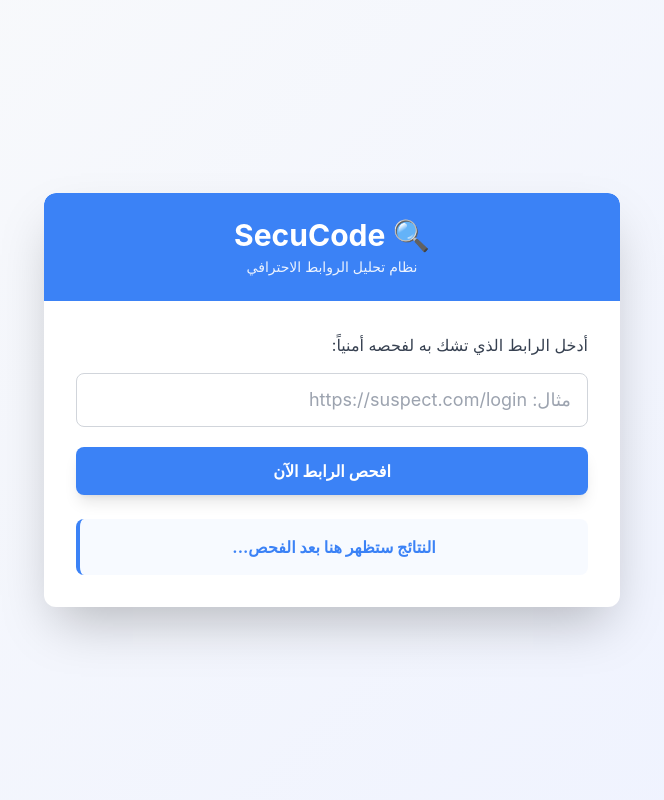
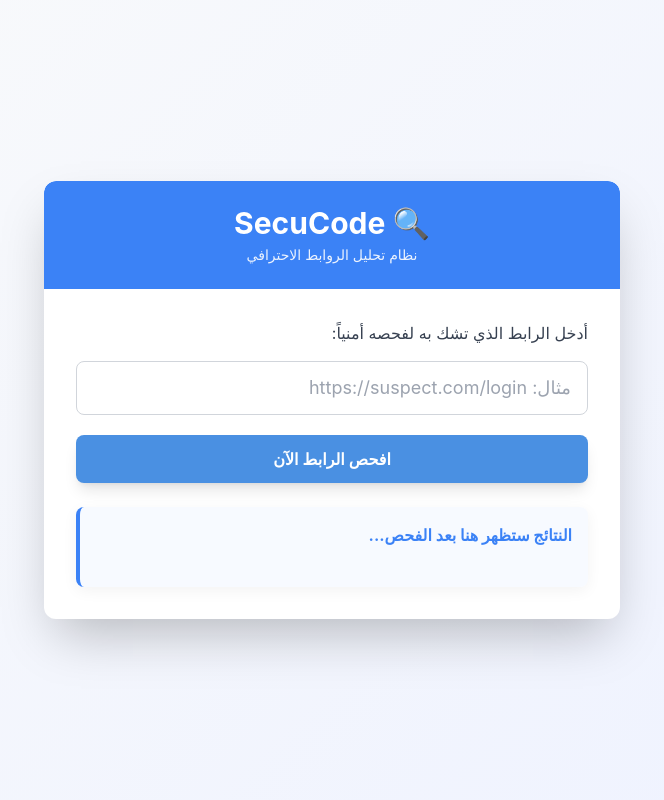
Before and after one commit to Gaqt13/SecuCode_Pro, a Flask app: page / in a window 1280 px wide. Shown: the whole page, without its empty margins (308-972 px from the left). Run offline with Flask 3, Linux system fonts and the light colour scheme; some libraries are stand-ins or nearby versions.

Commit message:
Refactor index.html for enhanced design and features
Updated styles and structure for improved UI and functionality.

```diff
--- a/templates/index.html
+++ b/templates/index.html
@@ -4,17 +4,17 @@
     <meta charset="UTF-8">
     <meta name="viewport" content="width=device-width, initial-scale=1.0">
     <title>SecuCode - كاشف الروابط المشبوهة</title>
-    <!-- تحميل Tailwind CSS (مكتبة خفيفة وسريعة) -->
+
     <script src="https://cdn.tailwindcss.com"></script>
     <style>
-        /* تعريف الألوان الأساسية */
         :root {
-            --primary-color: #3b82f6; /* أزرق Tailwind عصري */
-            --bg-light: #f3f4f6;
-            --safe-color: #10b981; /* أخضر */
-            --danger-color: #ef4444; /* أحمر */
+            --primary-color: #4A90E2;
+            --secondary-color: #50E3C2;
+            --background-start: #f6f8fa;
+            --background-end: #e0e6ed;
+            --card-shadow: 0 15px 40px rgba(0, 0, 0, 0.15);
         }
-        /* خلفية متدرجة خفيفة */
+
         body {
             background-image: linear-gradient(135deg, #f9fafb 0%, #eef2ff 100%);
             min-height: 100vh;
@@ -22,17 +22,46 @@
             margin: 0;
             padding: 20px;
         }
-        /* تخصيص زرار التحميل */
+        .card-custom {
+            box-shadow: var(--card-shadow);
+            border-radius: 1.5rem;
+            border: none;
+            max-width: 650px;
+            overflow: hidden;
+        }
+        .header-bg {
+            background-color: var(--primary-color);
+            color: white;
+            padding: 30px 0;
+        }
         .btn-primary {
             background-color: var(--primary-color);
+            border-color: var(--primary-color);
             transition: background-color 0.3s;
         }
         .btn-primary:hover {
-            background-color: #2563eb;
+            background-color: #3b7ad7;
+            border-color: #3b7ad7;
         }
+
+        .result-box {
+            min-height: 80px;
+            padding: 20px;
+            border-radius: 0.75rem;
+            border-left: 5px solid;
+            box-shadow: 0 4px 15px rgba(0, 0, 0, 0.05);
+        }
+
+        .text-safe { color: #008033; }
+        .bg-safe { background-color: #e6ffed; border-left-color: #008033; }
+
+        .text-warn { color: #b37400; }
+        .bg-warn { background-color: #fff8e6; border-left-color: #b37400; }
+
+        .text-danger { color: #cc0000; }
+        .bg-danger { background-color: #ffe6e6; border-left-color: #cc0000; }
     </style>
     <script>
-        // إعدادات Tailwind لتوفير دعم ألوان أفضل
         tailwind.config = {
             theme: {
                 extend: {
@@ -49,23 +78,19 @@
 </head>
 <body class="flex justify-center items-center">
     <div class="w-full max-w-xl">
-        <div class="bg-white rounded-xl shadow-2xl overflow-hidden">
-            <!-- Header -->
-            <div class="bg-primary text-white p-6 text-center rounded-t-xl">
+        <div class="bg-white rounded-xl shadow-2xl overflow-hidden card-custom">
+            <div class="bg-primary text-white p-6 text-center rounded-t-xl header-bg">
                 <h1 class="text-3xl font-bold mb-1">🔍 SecuCode</h1>
                 <p class="text-sm opacity-90">نظام تحليل الروابط الاحترافي</p>
             </div>
 
-            <!-- Card Body -->
             <div class="p-6 md:p-8">
                 <p class="mb-4 text-gray-700">أدخل الرابط الذي تشك به لفحصه أمنياً:</p>
 
-                <!-- Input -->
                 <div class="mb-5">
                     <input type="url" id="linkInput" class="w-full px-4 py-3 border border-gray-300 rounded-lg focus:ring-primary focus:border-primary text-lg" placeholder="مثال: https://suspect.com/login" required>
                 </div>
 
-                <!-- Button -->
                 <button onclick="checkLink()" id="checkButton" class="btn-primary text-white py-3 px-4 rounded-lg font-semibold w-full flex items-center justify-center shadow-lg hover:shadow-xl transition-all duration-300">
                     <span id="buttonText">افحص الرابط الآن</span>
                     <svg id="spinner" class="animate-spin -ml-1 mr-3 h-5 w-5 text-white hidden" xmlns="http://www.w3.org/2000/svg" fill="none" viewBox="0 0 24 24">
@@ -74,10 +99,22 @@
                     </svg>
                 </button>
 
-                <!-- Result Box -->
-                <div id="result" class="mt-6 p-4 rounded-lg text-center font-bold text-base border-l-4 border-primary bg-blue-50/50 text-primary transition-all duration-500">
+                <div id="result" class="mt-6 p-4 rounded-lg font-bold text-base border-l-4 border-primary bg-blue-50/50 text-primary transition-all duration-500 result-box">
                     النتائج ستظهر هنا بعد الفحص...
                 </div>
+
+                <div id="detailedReport" class="mt-6 p-6 bg-white border border-gray-200 rounded-xl hidden">
+                    <h3 class="text-xl font-bold mb-4 text-gray-800 border-b pb-2">📊 تقرير التحليل التفصيلي</h3>
+                    <ul id="reportItems" class="space-y-3 text-sm text-gray-700">
+                        </ul>
+                </div>
+
+                <div id="warningsList" class="mt-4 p-3 bg-gray-50 rounded-lg border border-gray-200 hidden">
+                    <h3 class="text-lg font-semibold mb-2 text-gray-800">⚠️ تحذيرات تفصيلية في محتوى الصفحة:</h3>
+                    <ul id="warningItems" class="list-disc pr-5 space-y-1 text-sm text-gray-600">
+                        </ul>
+                </div>
+
             </div>
         </div>
     </div>
@@ -89,23 +126,29 @@
             const button = document.getElementById('checkButton');
             const buttonText = document.getElementById('buttonText');
             const spinner = document.getElementById('spinner');
+            const warningsListDiv = document.getElementById('warningsList');
+            const warningItemsUl = document.getElementById('warningItems');
+            // ✅ إضافة متغيرات التقرير
+            const detailedReportDiv = document.getElementById('detailedReport');
+            const reportItemsUl = document.getElementById('reportItems');
 
             // تهيئة حالة التحميل
-            resultDiv.className = 'mt-6 p-4 rounded-lg text-center font-bold text-base border-l-4 border-primary bg-blue-50/50 text-primary transition-all duration-500';
-            resultDiv.innerHTML = "جاري التحليل... <span class='text-sm font-normal'>(يتم فحص 7 قواعد أمنية)</span>";
+            resultDiv.className = 'mt-6 p-4 rounded-lg font-bold text-base border-l-4 border-primary bg-blue-50/50 text-primary transition-all duration-500 result-box';
+            resultDiv.innerHTML = "جاري التحليل... <span class='text-sm font-normal'>(يتم فحص 10 قواعد أمنية)</span>";
+            warningsListDiv.classList.add('hidden');
+            detailedReportDiv.classList.add('hidden'); // ✅ إخفاء التقرير عند البدء
             button.disabled = true;
             buttonText.textContent = "جاري الفحص...";
             spinner.classList.remove('hidden');
 
             if (!link) {
-                resultDiv.className = 'mt-6 p-4 rounded-lg text-center font-bold text-base border-l-4 border-danger bg-red-50 text-danger';
+                resultDiv.className = 'mt-6 p-4 rounded-lg font-bold text-base border-l-4 border-danger bg-red-50 text-danger result-box';
                 resultDiv.innerHTML = "❌ الرجاء إدخال رابط صالح لبدء الفحص.";
                 resetButton(button, buttonText, spinner);
                 return;
             }
 
             try {
-                // ✅ المسار النهائي والأبسط الذي يتطابق مع app.py
                 const apiUrl = '/check_link';
 
                 const response = await fetch(apiUrl, {
@@ -119,38 +162,76 @@
                 const data = await response.json();
 
                 if (data.error) {
-                    resultDiv.className = 'mt-6 p-4 rounded-lg text-center font-bold text-base border-l-4 border-danger bg-red-50 text-danger';
+                    resultDiv.className = 'mt-6 p-4 rounded-lg font-bold text-base border-l-4 border-danger bg-red-50 text-danger result-box';
                     resultDiv.innerHTML = `خطأ في الخادم: ${data.error}`;
                 } else {
-                    let borderColor, bgColor, textColor;
+                    let borderColor, bgColor, textColor, resultText;
 
                     if (data.certainty === 'High') {
                         borderColor = 'border-danger';
                         bgColor = 'bg-red-50';
                         textColor = 'text-danger';
-                        result = "🔴 احتيالي/مشتبه به جداً";
+                        resultText = "🔴 خطر جسيم (خطر احتيال مؤكد)";
                     } else if (data.certainty === 'Medium') {
                         borderColor = 'border-warn';
                         bgColor = 'bg-yellow-50';
                         textColor = 'text-warn';
-                        result = "🟡 مشتبه به";
+                        resultText = "🟡 مشتبه به (يحتوي على عناصر مريبة)";
                     } else {
                         borderColor = 'border-safe';
                         bgColor = 'bg-green-50';
                         textColor = 'text-safe';
-                        result = "🟢 آمن نسبياً";
+                        resultText = "🟢 آمن نسبياً";
                     }
 
-                    resultDiv.className = `mt-6 p-4 rounded-lg text-center font-bold text-base border-l-4 ${borderColor} ${bgColor} ${textColor} transition-all duration-500`;
+                    resultDiv.className = `mt-6 p-4 rounded-lg font-bold text-base border-l-4 ${borderColor} ${bgColor} ${textColor} transition-all duration-500 result-box`;
                     resultDiv.innerHTML = `
-                        <div>نتيجة التحليل: <strong>${result}</strong></div>
-                        <div class='text-sm font-normal mt-1'>نقاط الشك المُكتشفة: <strong>${data.score}</strong></div>
+                        <div>النتيجة: <strong>${resultText}</strong></div>
+                        <div class='text-sm font-normal mt-1'>نقاط الشك الكلية: <strong>${data.score}</strong></div>
                     `;
+
+                    // ✅ ملء قسم التقرير التفصيلي
+                    reportItemsUl.innerHTML = '';
+
+                    const reportData = [
+                        { label: "الرابط المُرسل", value: data.link.substring(0, 50) + (data.link.length > 50 ? '...' : ''), icon: "🔗" },
+                        { label: "تصنيف الخطورة", value: data.certainty, icon: "⚠️" },
+                        { label: "مجموع نقاط الشك", value: data.score, icon: "🎯" },
+                        { label: "عدد التحذيرات المكتشفة", value: data.warnings.length, icon: "🚨" },
+                    ];
+
+                    reportData.forEach(item => {
+                        const li = document.createElement('li');
+                        li.className = 'flex justify-between items-center pb-2 border-b border-gray-100 last:border-b-0';
+                        li.innerHTML = `
+                            <span class="font-medium text-gray-600">${item.icon} ${item.label}</span>
+                            <span class="font-semibold text-gray-800">${item.value}</span>
+                        `;
+                        reportItemsUl.appendChild(li);
+                    });
+
+                    detailedReportDiv.classList.remove('hidden'); // إظهار التقرير
+
+
+                    // عرض التحذيرات المفصلة
+                    if (data.warnings && data.warnings.length > 0) {
+                        warningItemsUl.innerHTML = '';
+                        data.warnings.forEach(warning => {
+                            const li = document.createElement('li');
+                            li.textContent = warning;
+                            warningItemsUl.appendChild(li);
+                        });
+                        warningsListDiv.classList.remove('hidden');
+
+                        warningsListDiv.className = `mt-4 p-3 rounded-lg border text-base border-l-4 ${borderColor} ${bgColor} ${textColor}`;
+                    } else {
+                        warningsListDiv.classList.add('hidden');
+                    }
                 }
 
             } catch (error) {
                 console.error('Fetch Error:', error);
-                resultDiv.className = 'mt-6 p-4 rounded-lg text-center font-bold text-base border-l-4 border-danger bg-red-50 text-danger';
+                resultDiv.className = 'mt-6 p-4 rounded-lg font-bold text-base border-l-4 border-danger bg-red-50 text-danger result-box';
                 resultDiv.innerHTML = "❌ فشل الاتصال بالخادم. الرجاء التأكد من أن API Flask يعمل بشكل صحيح.";
             } finally {
                 resetButton(button, buttonText, spinner);
```
